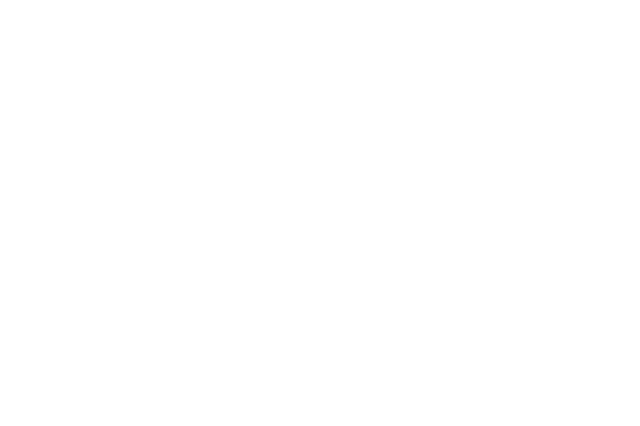
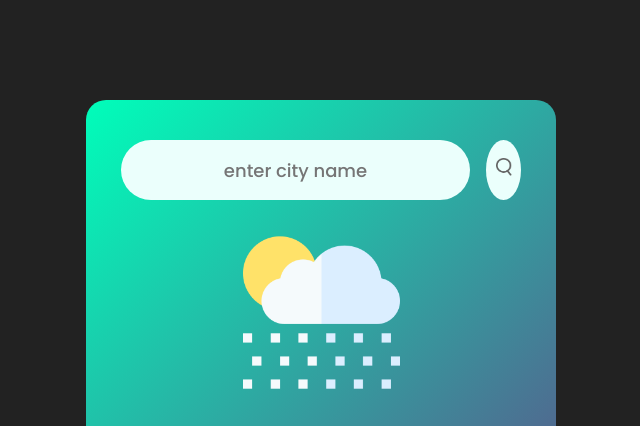
Before and after one commit to FnnyJsst/weather-app, a plain HTML site: page index.html in a window 1280 px wide. Shown: the top 426 px of the page, without its empty margins (319-959 px from the left). Drawn offline with Linux system fonts and the light colour scheme.

Commit message:
html + CSS

```diff
--- a/index.html
+++ b/index.html
@@ -0,0 +1,22 @@
+<!doctype html>
+<html lang="fr">
+<head>
+  <meta charset="utf-8" name="viewport" content="width=device-width, initial-scale=1.0 ">
+  <title>Weather App</title>
+  <link rel="stylesheet" href="style.css">
+  <script src="app.js"></script>
+</head>
+<body>
+ <div class="card">
+    <div class="search">
+        <input type="text" placeholder="enter city name" spellcheck="false ">
+        <button><img src="/images/search.png" alt="search button "></button>
+    </div>
+    <div class="weather">
+        <img src="/images/rain.png " class="weather-icon">
+        <h1 class="temp">22°C</h1>
+        <h2 class="city">New York</h2>
+    </div>
+ </div>
+</body>
+</html>
--- a/style.css
+++ b/style.css
@@ -1,6 +1,62 @@
+@font-face {
+    font-family: "Poppins";
+    src: url(/Poppins-Medium.ttf);
+}
+
 * {
     margin: 0;
     padding: 0;
-    font-family: "Poppins, sans-serif";
+    font-family: "Poppins";
     box-sizing: border-box;
 }
+
+body {
+    background: #222;
+}
+
+.card {
+    width: 90%;
+    max-width: 470px;
+    background: linear-gradient(135deg, #00feba, #5b548a);
+    color: #fff;
+    margin: 100px auto 0px;
+    border-radius: 20px;
+    padding: 40px 35px ;
+    text-align: center;
+}
+
+.search {
+    width: 100%;
+    display: flex;
+    align-items: center;
+    justify-content: space-between;
+}
+
+.search input {
+    border: 0;
+    outline: 0;
+    background: #ebfffc;
+    color: #555;
+    padding: 10px, 25px;
+    height: 60px;
+    border-radius: 30px;
+    flex: 1;
+    margin-right: 16px;
+    font-size: 18px;
+    text-align: center;
+
+}
+
+.search button {
+    border: 0;
+    outline: 0;
+    background: #ebfffc;
+    border-radius: 50%;
+    width: 60px;
+    height: 60px;
+    cursor: pointer;
+}
+
+.search button img {
+    width: 16px;
+}
```
Also changed, not shown: Poppins-Medium.ttf (added).
